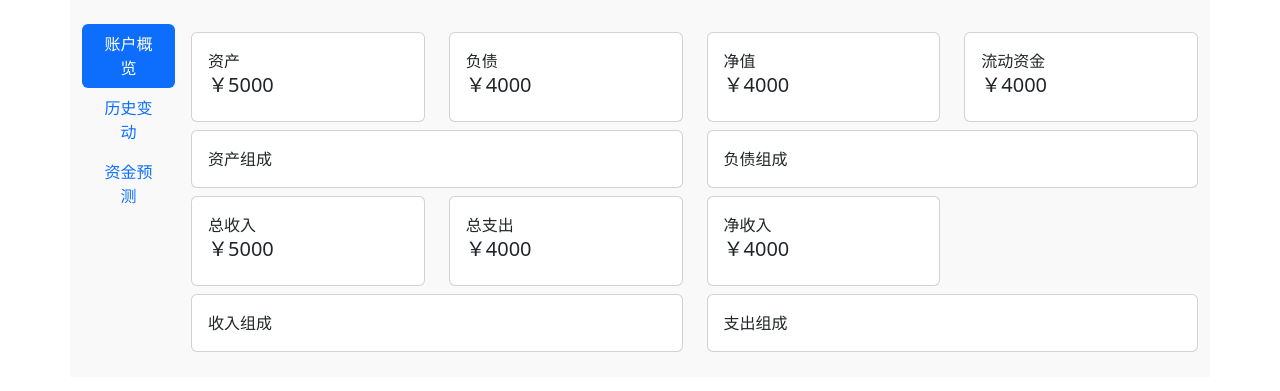
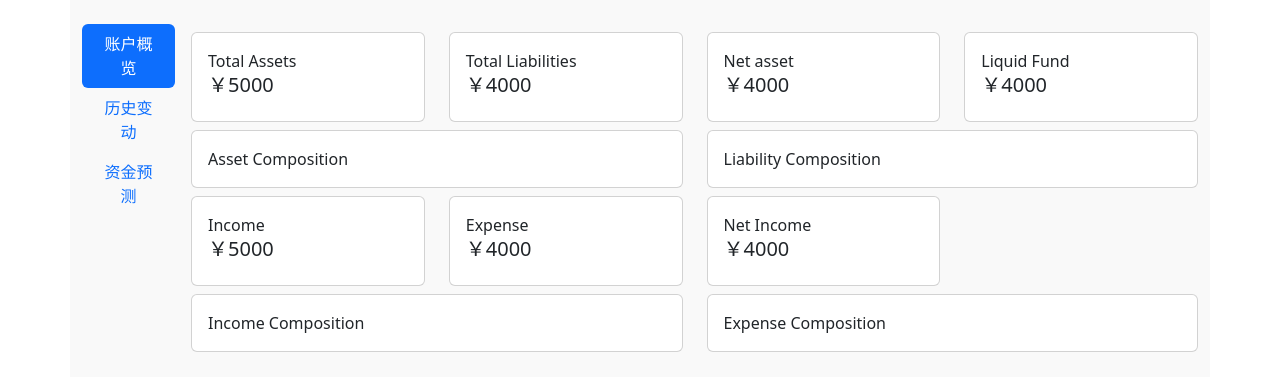
Before and after one commit to nutalk/OpenBookkeeping, a Django app: template accounts/templates/report.html in a window 1280 px wide. Shown: the part 56-447 px from the top of the page. Run offline with Django 5.2, Linux system fonts and the light colour scheme; the template is opened without the code that fills it, so the values that code supplies are empty; some libraries are stand-ins or nearby versions.

Commit message:
Trans report

```diff
--- a/accounts/templates/report.html
+++ b/accounts/templates/report.html
@@ -1,5 +1,6 @@
 {% extends '_head_foot.html' %}
 {% load static %}
+{% load i18n %}
 {% block head_js %}
 <link rel="stylesheet" href="https://cdn.staticfile.net/bootstrap-icons/1.11.3/font/bootstrap-icons.css">
 <link rel="stylesheet" href="{% static 'bs_table/bootstrap-table.min.css' %}">
@@ -24,7 +25,7 @@
             <div class="col-sm-6 col-lg-3">
                 <div class="card mt-2">
                     <div class="card-body">
-                        <div class="subheader">资产</div>
+                        <div class="subheader">{% trans "Total Assets" %}</div>
                         <h5 id="assets">￥5000</h5>
                     </div>
                 </div>
@@ -32,7 +33,7 @@
             <div class="col-sm-6 col-lg-3">
                 <div class="card mt-2">
                     <div class="card-body">
-                        <div class="subheader">负债</div>
+                        <div class="subheader">{%trans "Total Liabilities" %}</div>
                         <h5 id="debt">￥4000</h5>
                     </div>
                 </div>
@@ -40,7 +41,7 @@
             <div class="col-sm-6 col-lg-3">
                 <div class="card mt-2">
                     <div class="card-body">
-                        <div class="subheader">净值</div>
+                        <div class="subheader">{%trans "Net asset"%}</div>
                         <h5 id="net">￥4000</h5>
                     </div>
                 </div>
@@ -48,7 +49,7 @@
             <div class="col-sm-6 col-lg-3">
                 <div class="card mt-2">
                     <div class="card-body">
-                        <div class="subheader">流动资金</div>
+                        <div class="subheader">{%trans "Liquid Fund"%}</div>
                         <h5 id="cash">￥4000</h5>
                     </div>
                 </div>
@@ -57,7 +58,7 @@
             <div class="col-sm-12 col-lg-6">
                 <div class="card mt-2">
                     <div class="card-body">
-                        <div class="subheader">资产组成</div>
+                        <div class="subheader">{%trans "Asset Composition"%}</div>
                         <div id="assets_part"></div>
                     </div>
                 </div>
@@ -66,7 +67,7 @@
             <div class="col-sm-12 col-lg-6">
                 <div class="card mt-2">
                     <div class="card-body">
-                        <div class="subheader">负债组成</div>
+                        <div class="subheader">{%trans "Liability Composition"%}</div>
                         <div id="det_part"></div>
                     </div>
                 </div>
@@ -75,7 +76,7 @@
             <div class="col-sm-6 col-lg-3">
                 <div class="card mt-2">
                     <div class="card-body">
-                        <div class="subheader">总收入</div>
+                        <div class="subheader">{%trans "Income"%}</div>
                         <h5 id="income_total">￥5000</h5>
                     </div>
                 </div>
@@ -83,7 +84,7 @@
             <div class="col-sm-6 col-lg-3">
                 <div class="card mt-2">
                     <div class="card-body">
-                        <div class="subheader">总支出</div>
+                        <div class="subheader">{%trans "Expense"%}</div>
                         <h5 id="outcome_total">￥4000</h5>
                     </div>
                 </div>
@@ -91,7 +92,7 @@
             <div class="col-sm-6 col-lg-3">
                 <div class="card mt-2">
                     <div class="card-body">
-                        <div class="subheader">净收入</div>
+                        <div class="subheader">{%trans "Net Income"%}</div>
                         <h5 id="netcome_total">￥4000</h5>
                     </div>
                 </div>
@@ -100,7 +101,7 @@
             <div class="col-sm-12 col-lg-6">
                 <div class="card mt-2">
                     <div class="card-body">
-                        <div class="subheader">收入组成</div>
+                        <div class="subheader">{%trans "Income Composition"%}</div>
                         <div id="income_part"></div>
                     </div>
                 </div>
@@ -109,7 +110,7 @@
             <div class="col-sm-12 col-lg-6">
                 <div class="card mt-2">
                     <div class="card-body">
-                        <div class="subheader">支出组成</div>
+                        <div class="subheader">{%trans "Expense Composition"%}</div>
                         <div id="outcome_part"></div>
                     </div>
                 </div>
@@ -122,7 +123,7 @@
             <div class="col-sm-12 col-lg-12">
                 <div class="card mt-2">
                     <div class="card-body">
-                        <div class="subheader">资产负债变化</div>
+                        <div class="subheader">{%trans "History of assets and liabilities"%}</div>
                         <div id="total_change"></div>
                     </div>
                 </div>
@@ -130,7 +131,7 @@
             <div class="col-sm-6 col-lg-6">
                 <div class="card mt-2">
                     <div class="card-body">
-                        <div class="subheader">所选月详情</div>
+                        <div class="subheader">{%trans "Detial of selected month"%}</div>
                             <table
                                 id="total_month_detail"
                                 data-pagination="true">
@@ -142,7 +143,7 @@
             <div class="col-sm-6 col-lg-6">
                 <div class="card mt-2">
                     <div class="card-body">
-                        <div class="subheader">资产负债明细</div>
+                        <div class="subheader">{%trans "Details of assets and liabilities"%}</div>
                             <table
                                 id="total_change_table"
                                 data-pagination="true">
@@ -158,7 +159,7 @@
             <div class="col-sm-12 col-lg-12">
                 <div class="card mt-2">
                     <div class="card-body">
-                        <div class="subheader">负债、净资产预测</div>
+                        <div class="subheader">{% trans "Prediction of assets and liabilities"%}</div>
                         <div id="total_predict"></div>
                     </div>
                 </div>
@@ -167,7 +168,7 @@
             <div class="col-sm-12 col-lg-12">
                 <div class="card mt-2">
                     <div class="card-body">
-                        <div class="subheader">净资产、现金流变动</div>
+                        <div class="subheader">{%trans "History of net asset and cash"%}</div>
                         <div id="cash_predict"></div>
                     </div>
                 </div>
```
Also changed, not shown: locale/zh_Hans/LC_MESSAGES/django.po.
